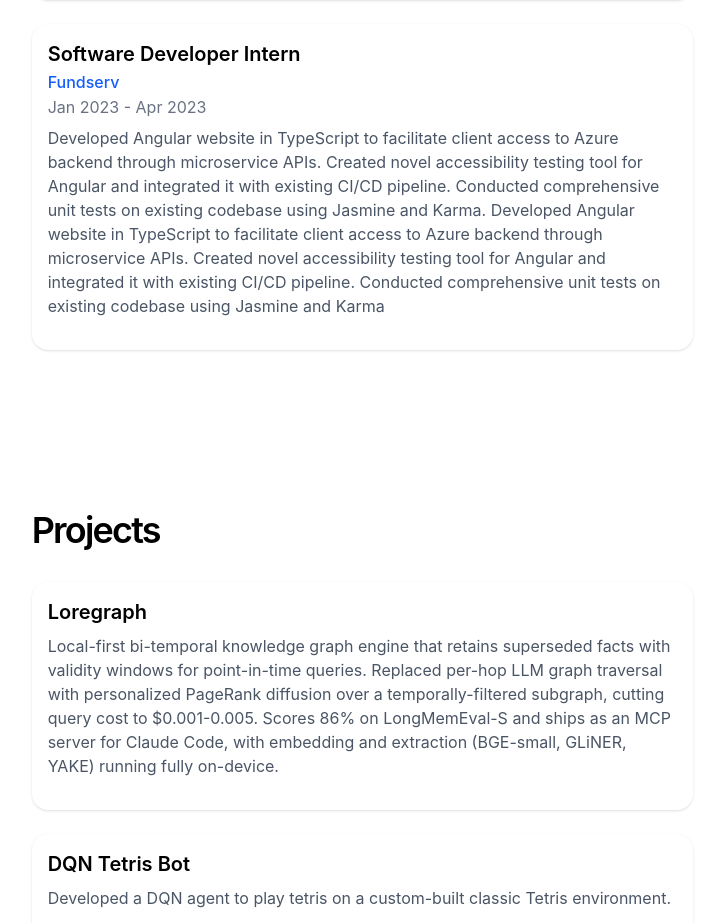
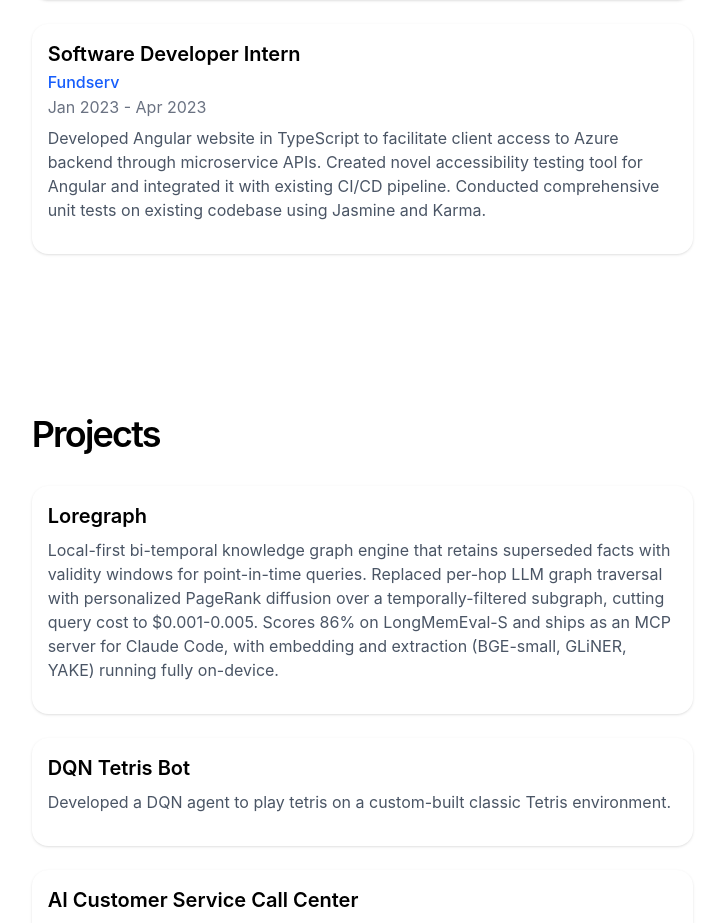
Before and after one commit to matthxie/portfolio-website, a Next.js app: page / in a window 1280 px wide. Shown: the part 2686-3609 px from the top of the page, without its empty margins (491-1215 px from the left). Built offline with nearby package versions, Linux system fonts and the light colour scheme.

Commit message:
removed duplicate text from experiences

```diff
--- a/app/page.tsx
+++ b/app/page.tsx
@@ -114,11 +114,7 @@ const experiences = [
     description: "Developed Angular website in TypeScript to facilitate client access to Azure \
                   backend through microservice APIs. Created novel accessibility testing tool for \
                   Angular and integrated it with existing CI/CD pipeline. Conducted comprehensive \
-                  unit tests on existing codebase using Jasmine and Karma. Developed Angular \
-                  website in TypeScript to facilitate client access to Azure backend through \
-                  microservice APIs. Created novel accessibility testing tool for Angular and \
-                  integrated it with existing CI/CD pipeline. Conducted comprehensive unit tests \
-                  on existing codebase using Jasmine and Karma",
+                  unit tests on existing codebase using Jasmine and Karma.",
     stack: ["Angular", "TypeScript", "Java"],
     githubLink: "https://github.com/yourproject"
   },
```
